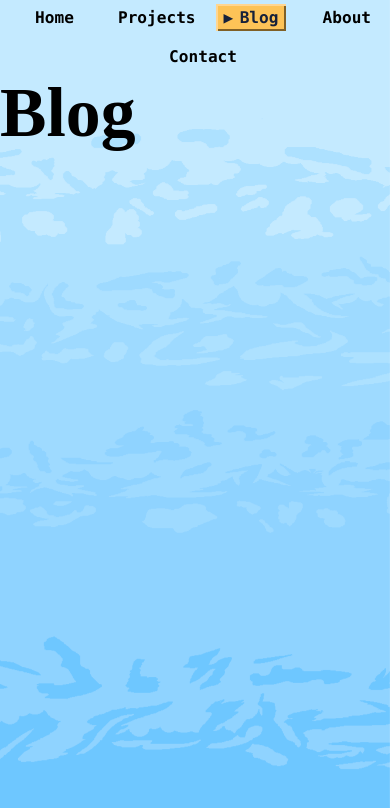
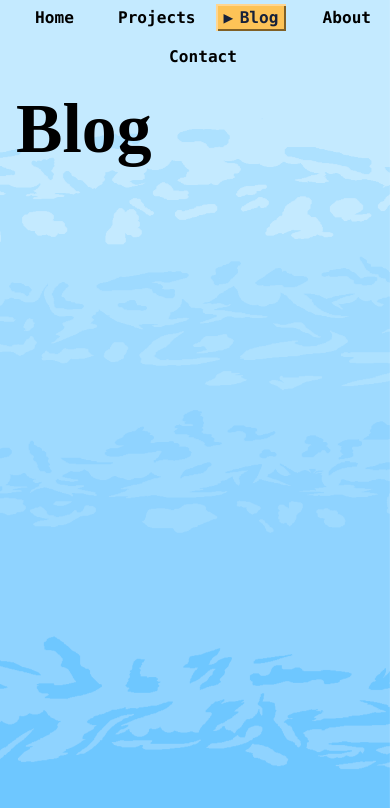
Before and after one commit to ben-me/portfolio, a Nuxt app: page /blog in a window 390 px wide. Shown: the top 808 px of the page. Built offline with nearby package versions, Linux system fonts and the light colour scheme.

Commit message:
style: wrapper responsive padding

```diff
--- a/app/assets/css/base.css
+++ b/app/assets/css/base.css
@@ -4,8 +4,13 @@
     top: 0;
     left: 0;
     right: 0;
-    max-width: 90rem;
+    max-width: 75rem;
     margin-inline: auto;
+    padding: 1rem;
+
+    @media (--xl) {
+      padding-inline: 0;
+    }
   }
 
   h1 {
--- a/app/layouts/default.vue
+++ b/app/layouts/default.vue
@@ -26,6 +26,7 @@ div {
 
   main {
     position: relative;
+    overflow-x: clip;
     overflow-y: auto;
   }
 }
--- a/app/pages/contact/index.vue
+++ b/app/pages/contact/index.vue
@@ -131,11 +131,9 @@ function handleSubmit() {
 
 <style scoped>
 section {
-  padding: 2rem 1rem 3rem;
   display: flex;
   flex-direction: column;
   align-items: center;
-  gap: 1.5rem;
 }
 
 h1 {
```
